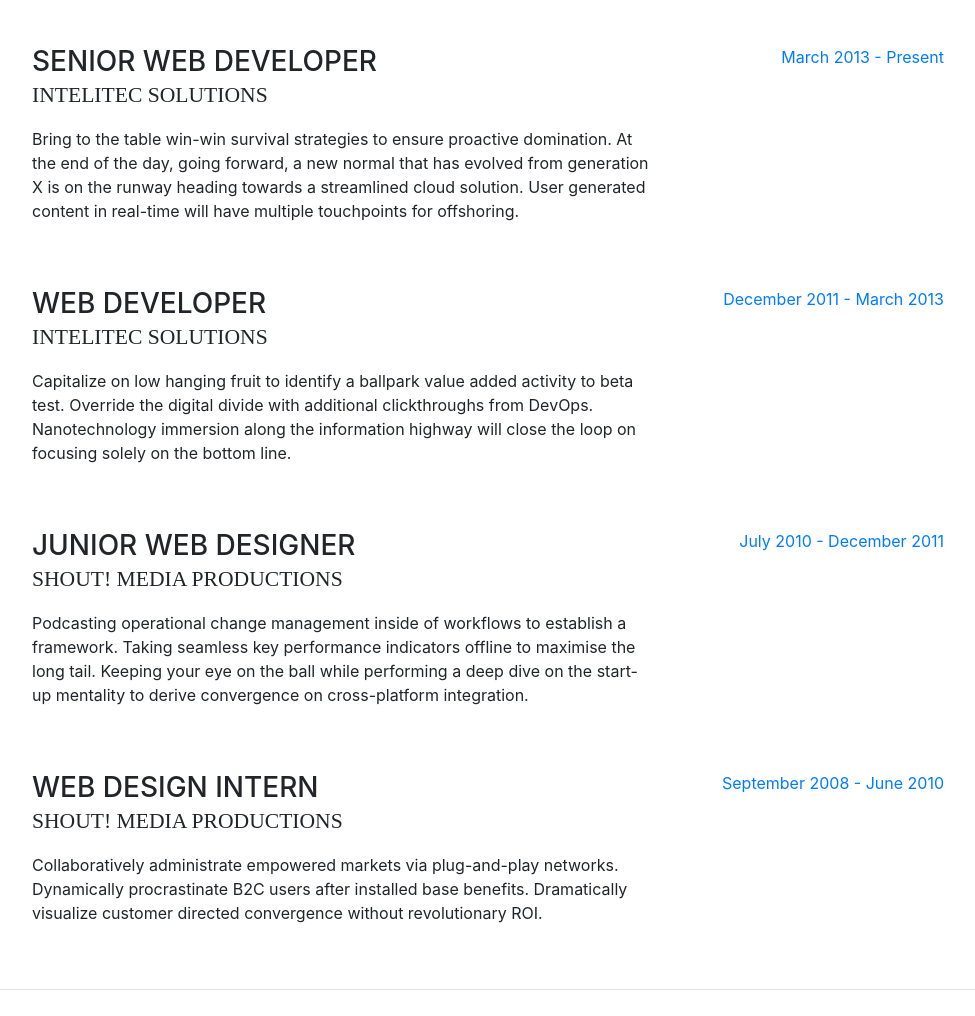
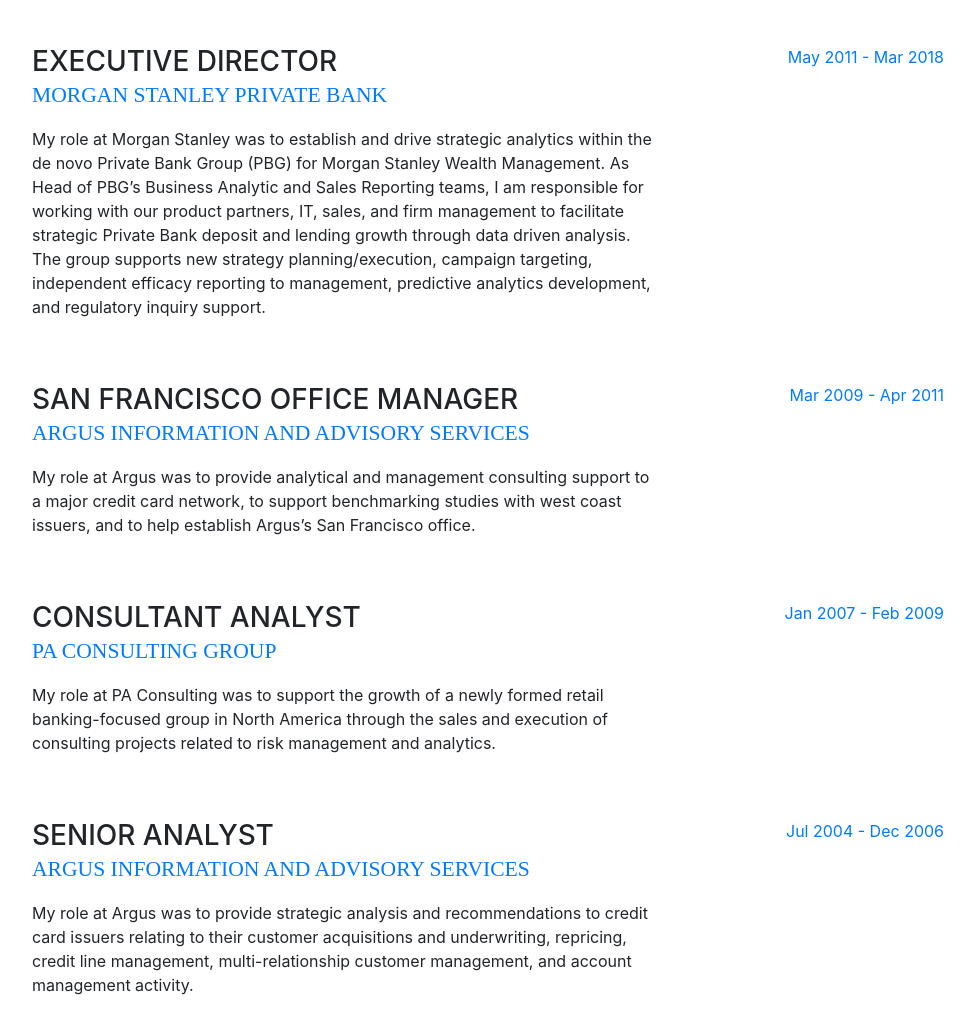
Before and after one commit to huuman118/huuman118.github.io, a website with bundled scripts: page index.html in a window 1280 px wide. Shown: the part 889-1905 px from the top of the page, without its empty margins (288-1263 px from the left). Built offline with nearby package versions, Linux system fonts and the light colour scheme; a web font is replaced by a local one.

Commit message:
feat: experience section

```diff
--- a/index.html
+++ b/index.html
@@ -98,52 +98,63 @@
 
         <div class="resume-item d-flex flex-column flex-md-row mb-5">
           <div class="resume-content mr-auto">
-            <h3 class="mb-0">Senior Web Developer</h3>
-            <div class="subheading mb-3">Intelitec Solutions</div>
-            <p>Bring to the table win-win survival strategies to ensure proactive domination. At the end of the day, going forward,
-              a new normal that has evolved from generation X is on the runway heading towards a streamlined cloud solution.
-              User generated content in real-time will have multiple touchpoints for offshoring.</p>
+            <h3 class="mb-0">Executive Director</h3>
+            <a href="http://http://www.morganstanley.com/">
+              <div class="subheading mb-3">Morgan Stanley Private Bank</div>
+            </a>
+            <p>My role at Morgan Stanley was to establish and drive strategic analytics within the de novo Private Bank Group
+              (PBG) for Morgan Stanley Wealth Management. As Head of PBG’s Business Analytic and Sales Reporting teams, I
+              am responsible for working with our product partners, IT, sales, and firm management to facilitate strategic
+              Private Bank deposit and lending growth through data driven analysis. The group supports new strategy planning/execution,
+              campaign targeting, independent efficacy reporting to management, predictive analytics development, and regulatory
+              inquiry support. </p>
           </div>
           <div class="resume-date text-md-right">
-            <span class="text-primary">March 2013 - Present</span>
+            <span class="text-primary">May 2011 - Mar 2018</span>
           </div>
         </div>
 
         <div class="resume-item d-flex flex-column flex-md-row mb-5">
           <div class="resume-content mr-auto">
-            <h3 class="mb-0">Web Developer</h3>
-            <div class="subheading mb-3">Intelitec Solutions</div>
-            <p>Capitalize on low hanging fruit to identify a ballpark value added activity to beta test. Override the digital
-              divide with additional clickthroughs from DevOps. Nanotechnology immersion along the information highway will
-              close the loop on focusing solely on the bottom line.</p>
+            <h3 class="mb-0">San Francisco Office Manager</h3>
+            <a href="https://www.argusinformation.com/">
+              <div class="subheading mb-3">Argus Information and Advisory Services</div>
+            </a>
+            <p>My role at Argus was to provide analytical and management consulting support to a major credit card network,
+              to support benchmarking studies with west coast issuers, and to help establish Argus’s San Francisco office.
+            </p>
           </div>
           <div class="resume-date text-md-right">
-            <span class="text-primary">December 2011 - March 2013</span>
+            <span class="text-primary">Mar 2009 - Apr 2011</span>
           </div>
         </div>
 
         <div class="resume-item d-flex flex-column flex-md-row mb-5">
           <div class="resume-content mr-auto">
-            <h3 class="mb-0">Junior Web Designer</h3>
-            <div class="subheading mb-3">Shout! Media Productions</div>
-            <p>Podcasting operational change management inside of workflows to establish a framework. Taking seamless key performance
-              indicators offline to maximise the long tail. Keeping your eye on the ball while performing a deep dive on
-              the start-up mentality to derive convergence on cross-platform integration.</p>
+            <h3 class="mb-0">Consultant Analyst</h3>
+            <a href="https://www.paconsulting.com/">
+              <div class="subheading mb-3">PA Consulting Group</div>
+            </a>
+            <p>My role at PA Consulting was to support the growth of a newly formed retail banking-focused group in North America
+              through the sales and execution of consulting projects related to risk management and analytics. </p>
           </div>
           <div class="resume-date text-md-right">
-            <span class="text-primary">July 2010 - December 2011</span>
+            <span class="text-primary">Jan 2007 - Feb 2009</span>
           </div>
         </div>
 
         <div class="resume-item d-flex flex-column flex-md-row">
           <div class="resume-content mr-auto">
-            <h3 class="mb-0">Web Design Intern</h3>
-            <div class="subheading mb-3">Shout! Media Productions</div>
-            <p>Collaboratively administrate empowered markets via plug-and-play networks. Dynamically procrastinate B2C users
-              after installed base benefits. Dramatically visualize customer directed convergence without revolutionary ROI.</p>
+            <h3 class="mb-0">Senior Analyst</h3>
+            <a href="https://www.argusinformation.com/">
+              <div class="subheading mb-3">Argus Information and Advisory Services</div>
+            </a>
+            <p>My role at Argus was to provide strategic analysis and recommendations to credit card issuers relating to their
+              customer acquisitions and underwriting, repricing, credit line management, multi-relationship customer management,
+              and account management activity. </p>
           </div>
           <div class="resume-date text-md-right">
-            <span class="text-primary">September 2008 - June 2010</span>
+            <span class="text-primary">Jul 2004 - Dec 2006</span>
           </div>
         </div>
 
```
